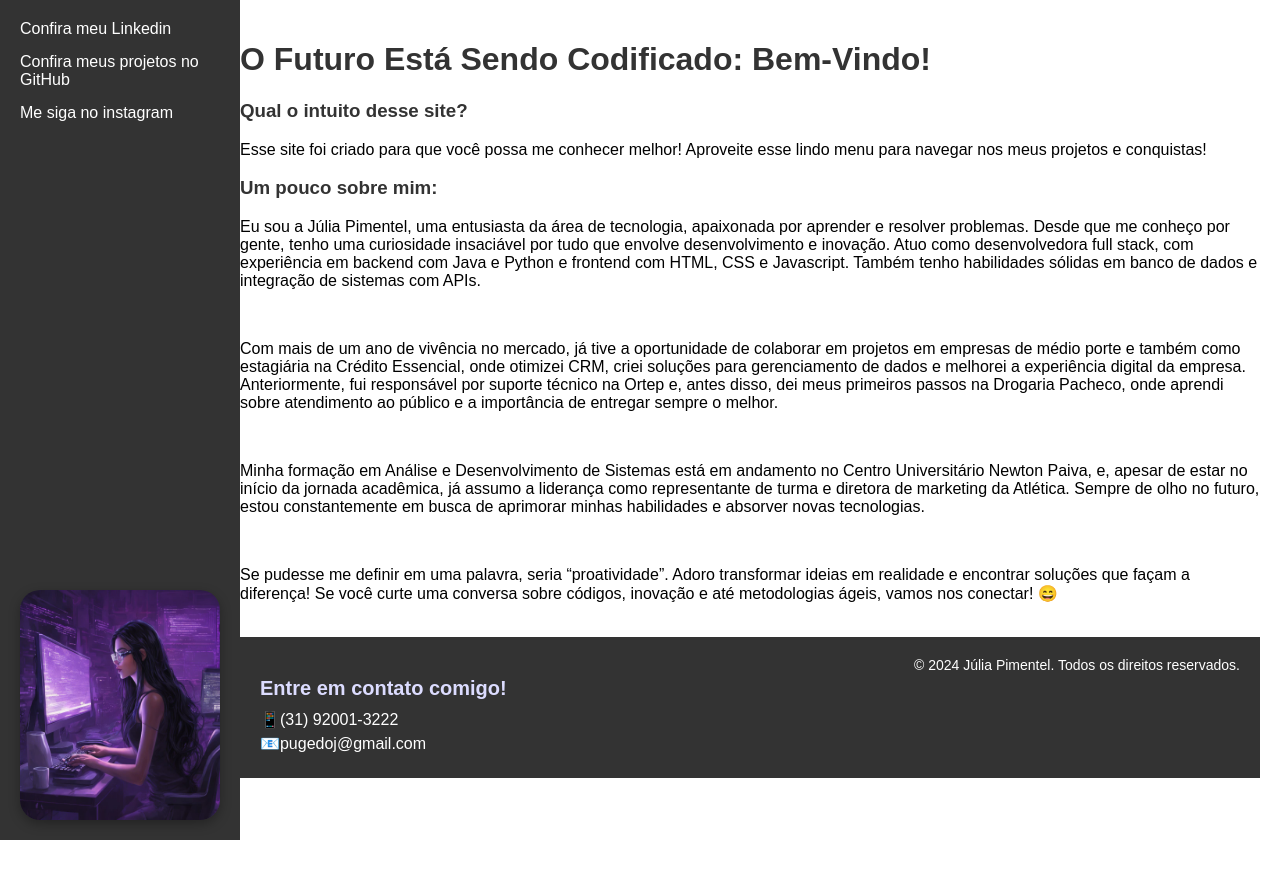
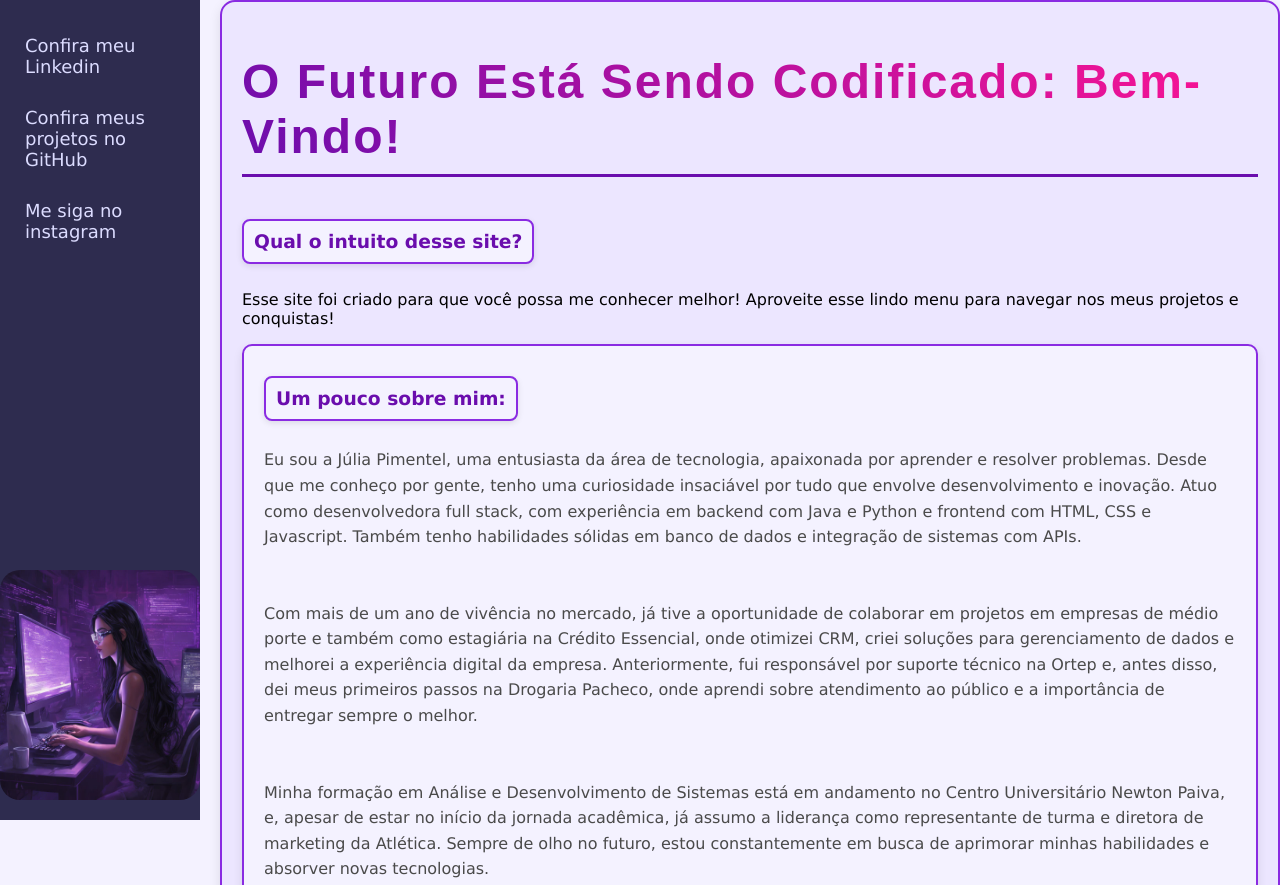
Before and after one commit to PimentelJ05/Nice-to-meet-ya, a plain HTML site: page index.html in a window 1280 px wide. Shown: the top 885 px of the page. Before the commit the page ends 800 px from the top, so only its background shows below. Drawn offline with Linux system fonts and the light colour scheme.

Commit message:
Update me.css

```diff
--- a/me.css
+++ b/me.css
@@ -1,40 +1,101 @@
-/* CSS para manter o layout original e melhorar a responsividade em celulares */
 body {
+    font-family: 'Lucida Sans', 'Lucida Sans Regular', 'Lucida Grande', 'Lucida Sans Unicode', Geneva, Verdana, sans-serif;
     margin: 0;
-    font-family: Arial, sans-serif; /* Mantém a fonte original */
+    padding: 0;
+    background-color: #f4f2ff;
 }
 
 .menu-lateral {
+    height: 100%;
+    width: 200px;
     position: fixed;
-    width: 200px;
-    height: 100%;
-    background-color: #333; /* Mantém a cor do fundo do menu */
-    color: #fff;
-    padding: 20px;
+    background-color: #2e2c4f;
+    padding-top: 20px;
+    color: white;
 }
 
 .menu-lateral a {
-    color: #fff;
+    padding: 15px 25px;
     text-decoration: none;
+    font-size: 18px;
+    color: #dcdcff;
     display: block;
-    margin-bottom: 15px;
+}
+
+.menu-lateral a:hover {
+    background-color: #464473;
 }
 
 .conteudo-site {
-    margin-left: 220px; /* Deixe espaço para o menu lateral */
+    margin-left: 220px;
     padding: 20px;
+    background-color: #ece6ff;
+    border: 2px solid #8a2be2;
+    border-radius: 15px;
+    box-shadow: 0px 4px 12px rgba(0, 0, 0, 0.1);
 }
 
-h1, h3 {
-    color: #333; /* Cor dos textos dos títulos */
+.sobre-mim {
+    padding: 20px;
+    background-color: #f4f2ff;
+    border: 2px solid #8a2be2;
+    border-radius: 10px;
+    margin-bottom: 20px;
+    box-shadow: 0px 4px 10px rgba(0, 0, 0, 0.1);
+}
+
+.sobre-mim p {
+    font-size: 16px;
+    line-height: 1.6;
+    color: #4a4a4a;
+}
+
+h1 {
+    display: flex;
+    align-items: center;
+    justify-content: center;
+    font-family: 'Arial', sans-serif;
+    background: linear-gradient(45deg, #6a0dad, #ff1493);
+    -webkit-background-clip: text;
+    color: transparent;
+    font-size: 48px;
+    letter-spacing: 2px;
+    border-bottom: 3px solid #6a0dad;
+    padding-bottom: 10px;
+}
+
+h3 {
+    color: #6a0dad;
+    margin-bottom: 10px;
+}
+
+.caixa {
+    border: 2px solid #8a2be2;
+    padding: 10px;
+    display: inline-block;
+    background-color: #f4f2ff;
+    border-radius: 8px;
+    margin: 10px 0;
+    box-shadow: 0px 2px 6px rgba(0, 0, 0, 0.1);
+}
+
+footer {
+    margin: 0;
+    padding: 0;
+    background-color: #2e2c4f;
+    color: #dcdcff;
 }
 
 .rodape {
+    background-color: #2e2c4f;
+    padding: 30px;
+    text-align: center;
+    color: #dcdcff;
+    border-top: 3px solid #6a0dad;
     display: flex;
     justify-content: space-between;
-    padding: 20px;
-    background-color: #333; /* Cor de fundo do rodapé */
-    color: #fff;
+    align-items: center;
+    flex-wrap: wrap;
 }
 
 .rodape .contato {
@@ -55,7 +116,7 @@ h1, h3 {
 .rodape .contato h3 {
     font-size: 20px;
     margin-bottom: 10px;
-    color: #dcdcff; /* Cor específica do título no rodapé */
+    color: #dcdcff;
 }
 
 .rodape .contato p {
@@ -68,37 +129,8 @@ h1, h3 {
     bottom: 20px;
     left: 50%;
     transform: translateX(-50%);
-    width: 200px; /* Largura original da imagem */
-    height: 230px; /* Altura original da imagem */
+    width: 200px;
+    height: 230px;
     border-radius: 20px;
-    box-shadow: 0px 4px 12px rgba(0, 0, 0, 0.3);
+    box-shadow: 0px 4px 12px rgba(0, 0, 0, 0.3);
 }
-
-/* Media queries para dispositivos móveis */
-@media (max-width: 768px) {
-    .menu-lateral {
-        position: relative; /* Muda a posição do menu para que fique abaixo do cabeçalho */
-        width: 100%; /* O menu ocupará toda a largura da tela */
-        height: auto; /* Permite que o menu se ajuste ao conteúdo */
-    }
-
-    .conteudo-site {
-        margin-left: 0; /* Remove a margem esquerda para o conteúdo */
-    }
-
-    .rodape {
-        flex-direction: column; /* Coloca os elementos do rodapé em coluna */
-        text-align: center; /* Centraliza o texto no rodapé */
-    }
-
-    .rodape .contato,
-    .rodape .copy {
-        flex: none; /* Remove a flexibilidade das colunas */
-        margin: 10px 0; /* Adiciona margem entre os elementos */
-    }
-
-    .imagem-menu {
-        width: 150px; /* Reduz a largura da imagem no menu */
-        height: auto; /* Mantém a proporção da imagem */
-    }
-}
```
